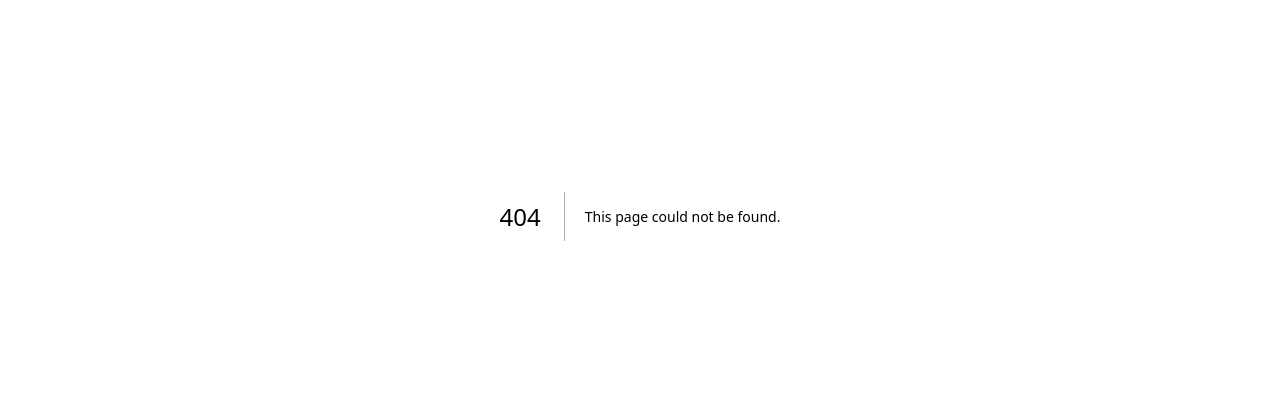
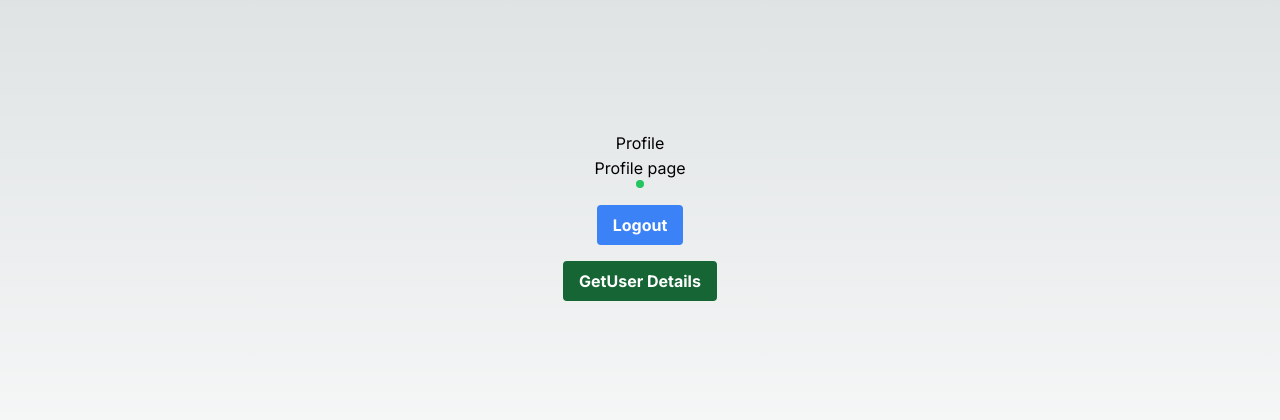
Before and after one commit to Atanu0341/Auth-Nextjs, a Next.js app: page /profile in a window 1280 px wide. Before the commit this address had no page. Shown: the part 184-604 px from the top of the page. Built offline with nearby package versions, Linux system fonts and the light colour scheme.

Commit message:
Add profile page component

```diff
--- /dev/null
+++ b/src/app/profile/page.tsx
@@ -0,0 +1,46 @@
+"use client"
+
+import axios from 'axios'
+import Link from 'next/link'
+import { useRouter } from 'next/navigation'
+import React, { useState } from 'react'
+import toast from 'react-hot-toast'
+
+export default function ProfilePage() {
+    const router = useRouter();
+
+    const [data, setData] = useState("")
+
+    const getUserDetails = async () => {
+        const res = await axios.post("/api/users/me")
+        console.log(res.data.data._id)
+        setData(res.data.data._id)
+    }
+
+    const logout = async () => {
+        try {
+            await axios.get("/api/users/logout");
+            toast.success("Logout Success")
+            router.push("/logout")
+
+        } catch (error: any) {
+            console.log(error.message)
+            toast.error(error.message)
+
+        }
+    }
+    return (
+        <div className="flex flex-col items-center justify-center min-h-screen py-2">
+            <h1>Profile</h1>
+            <hr />
+            <p>Profile page</p>
+            <h2 className="p-1 rounded bg-green-500">{data === "nothing" ? "Nothing" : <Link href={`/profile/${data}`}>{data}</Link>}</h2>
+
+            <hr />
+            <button onClick={logout} className="bg-blue-500 mt-4 hover:bg-blue-700 text-white font-bold py-2 px-4 rounded">Logout</button>
+
+            <button onClick={getUserDetails} className="bg-green-800 mt-4 hover:bg-blue-700 text-white font-bold py-2 px-4 rounded" >GetUser Details</button>
+        </div>
+
+    )
+}
```
